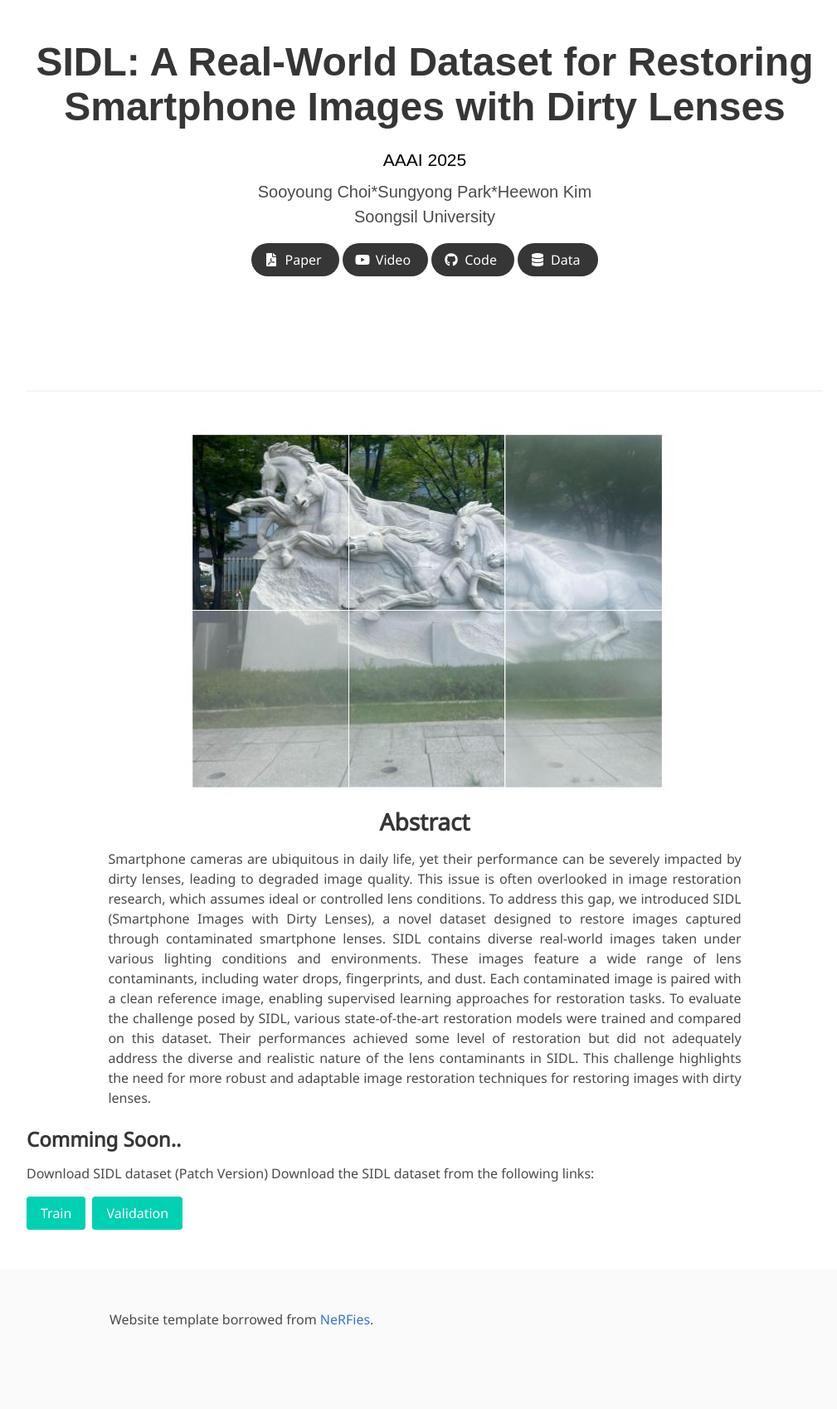
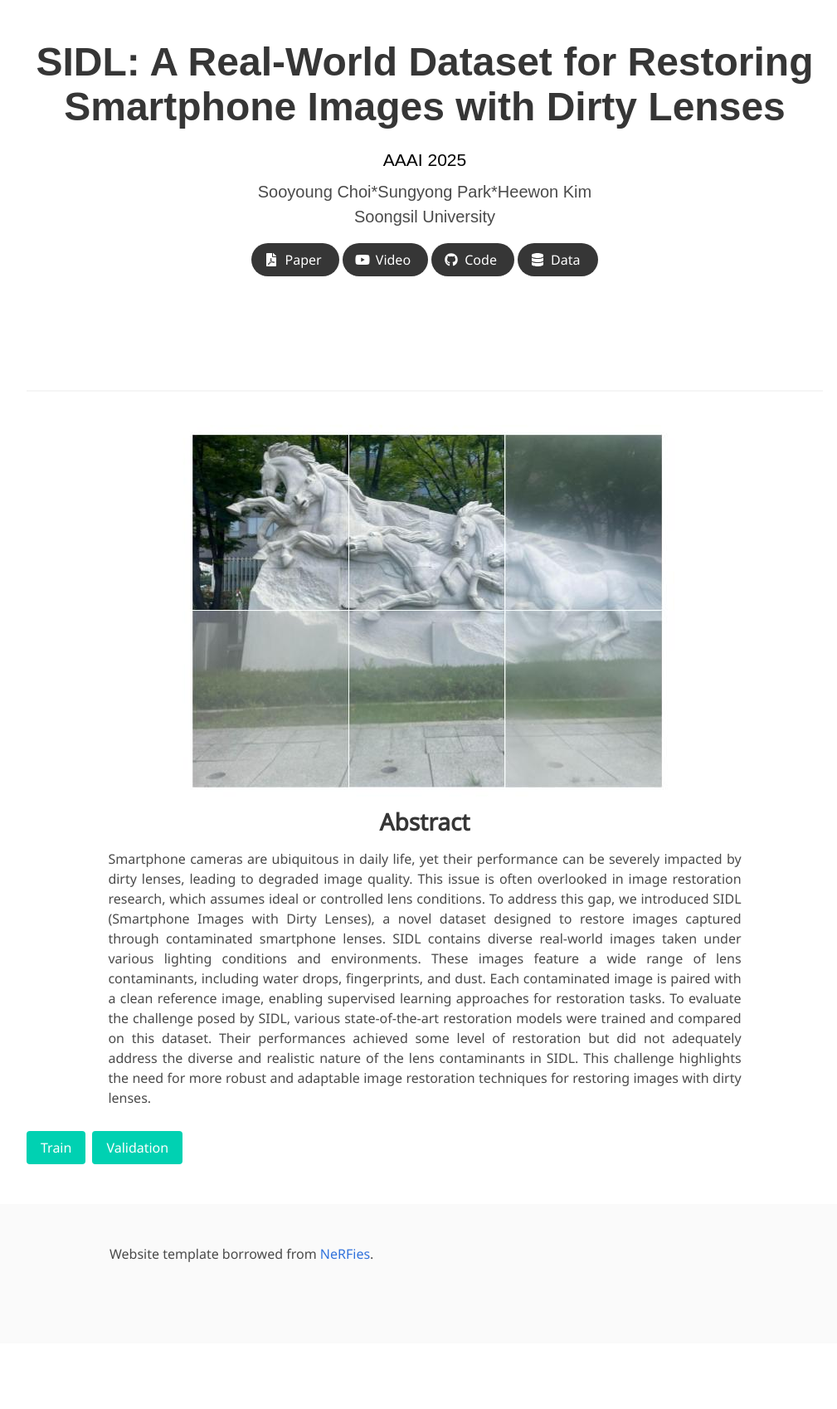
Before and after one commit to sidl-benchmark/sidl-benchmark.github.io, a Jekyll site: the page built from index.md, in a window 1280 px wide. Shown: the whole page at 83% size, without its empty margins (128-1137 px from the left). Built offline with Jekyll 4.4.1, drawn with Linux system fonts in a browser that asks for light colours; some web fonts are replaced; after the commit the page ends 1619 px from its top, so only the background shows below that; part of the change alters nothing that is shown.

Commit message:
Update index.md

```diff
--- a/index.md
+++ b/index.md
@@ -31,85 +31,21 @@ data: "https://github.com/your-repo/dataset"
   </div>
 </div>
 
-<div class = "comming soon">
-  <h3>Comming Soon..</h3>
-</div>
 
-Download SIDL dataset (Patch Version)
-Download the SIDL dataset from the following links:
-
+<div class = "Dataset">
 <div class="buttons" style="text-align: center; margin-top: 1em;">
   <a class="button is-primary" href="https://drive.google.com/file/d/1es3rPo5Y9O96EjDVXanUY8NpaRprWH-h/view?usp=sharing" target="_blank">Train</a>
   <a class="button is-primary" href="https://github.com/your-repo/dataset" target="_blank">Validation</a>
 </div>
-
+</div>
 <!-- ## Background
 The field of image restoration has mainly focused on ideal conditions, while real-world issues such as dirty smartphone lenses have been less explored. SIDL addresses this gap by providing a comprehensive set of images captured under real-world conditions with various types of lens contamination.
 
-## Objective
-The main goals of SIDL are:
-- To provide a realistic benchmark for evaluating image restoration techniques.
-- To challenge current methods with diverse and uncontrolled lens contaminations.
-- To foster the development of adaptive and robust restoration algorithms.
 
-## Key Ideas
-- **Real-World Data Acquisition:** Images are captured in authentic environments with natural lens contaminants.
-- **Paired Data:** Each dirty image is paired with its clean counterpart for supervised learning.
-- **Evaluation Platform:** An online system is provided for real-time evaluation of submitted restoration results.
+## Online Evaluation
+Coming soon
 
-## Evaluate
-Evaluation on the SIDL dataset includes both offline benchmarks and an online evaluation platform.
-Below, you can see real-time evaluation metrics (e.g., PSNR, SSIM):
 
-<div id="evaluation-results">
-  Loading evaluation results...
-</div>
 
-<script>
-  // Example: Replace with your actual API endpoint
-  async function fetchEvaluationResults() {
-    try {
-      const response = await fetch('https://api.example.com/evaluation-results');
-      const data = await response.json();
-      document.getElementById('evaluation-results').innerHTML = formatResults(data);
-    } catch (error) {
-      console.error('Error fetching evaluation results:', error);
-      document.getElementById('evaluation-results').innerHTML = "Error loading evaluation results.";
-    }
-  }
-
-  function formatResults(data) {
-    let html = '<ul>';
-    data.results.forEach(result => {
-      html += `<li>${result.metric}: ${result.value}</li>`;
-    });
-    html += '</ul>';
-    return html;
-  }
-
-  window.addEventListener('load', fetchEvaluationResults);
-</script>
-
-Dataset
-Download the SIDL dataset from the following link:
-
-<a class="button is-primary" href="https://github.com/your-repo/dataset" target="_blank">Download Dataset</a>
-
-## Image Acquisition Process
-The images in the SIDL dataset were obtained using the following process:
-1. **Capture Setup:** Images were captured under diverse lighting conditions to simulate realistic environments.
-2. **Contaminant Application:** Natural contaminants such as water droplets, fingerprints, and dust were present during capture.
-3. **Post-Processing:** Each image was paired with a clean reference after quality control.
-
-![Image Acquisition](static/image/Turing_machine.png)
-
-## Experiments
-Below is a summary of experiments conducted on the SIDL dataset:
-
-| Model         | PSNR  | SSIM  | Runtime (s) |
-|---------------|-------|-------|-------------|
-| Model A       | 28.5  | 0.85  | 0.5         |
-| Model B       | 30.2  | 0.87  | 0.7         |
-| Model C       | 27.8  | 0.83  | 0.6         |
 
 ## Citation -->
```
